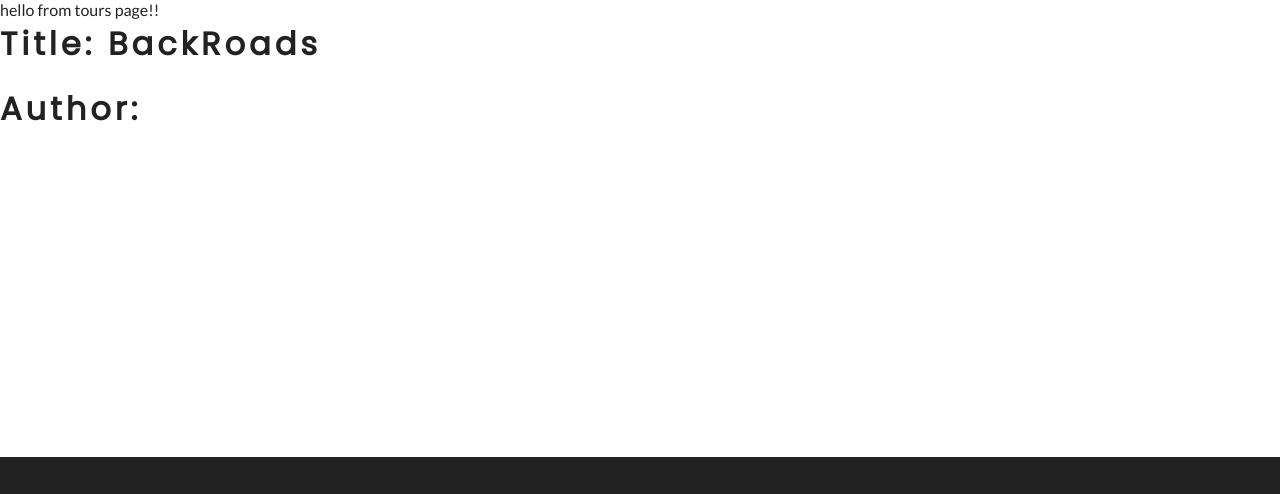
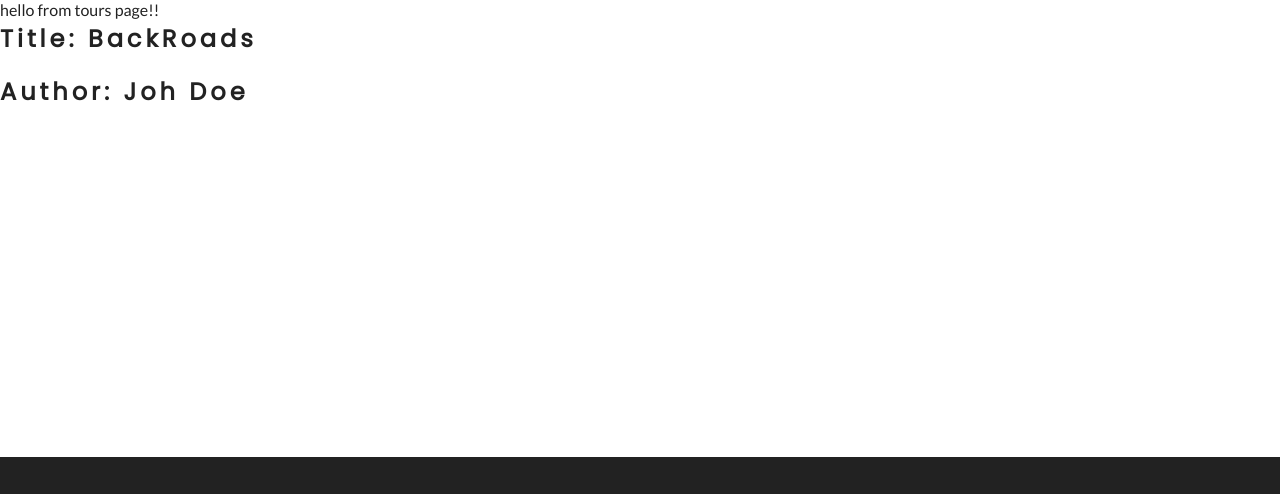
Before and after one commit to geguiluz/backroads-gatsby, a Gatsby site: page /tours in a window 1280 px wide. Shown: the part 148-642 px from the top of the page. Built offline with nearby package versions, Linux system fonts and the light colour scheme; Gatsby itself is replaced by a stand-in of ours.

Commit message:
Alternate way of doing queries. Not as practical, really

```diff
--- /dev/null
+++ b/src/examples/RegularHeader.js
@@ -0,0 +1,36 @@
+import React from "react"
+import { StaticQuery, graphql } from "gatsby"
+
+const getSiteData = graphql`
+  query {
+    site {
+      siteMetadata {
+        title
+        description
+        author
+        data {
+          name
+          age
+        }
+      }
+    }
+  }
+`
+
+const RegularHeader = () => {
+  return (
+    <StaticQuery
+      query={getSiteData}
+      render={data => {
+        return (
+          <div>
+            <h2>Title: {data.site.siteMetadata.title}</h2>
+            <h2>Author: {data.site.siteMetadata.author}</h2>
+          </div>
+        )
+      }}
+    />
+  )
+}
+
+export default RegularHeader
--- a/src/pages/tours.js
+++ b/src/pages/tours.js
@@ -1,6 +1,6 @@
 import React from "react"
 import Layout from "../components/Layout"
-import Header from "../examples/Header"
+import Header from "../examples/RegularHeader"
 
 export default () => {
   return (
```
